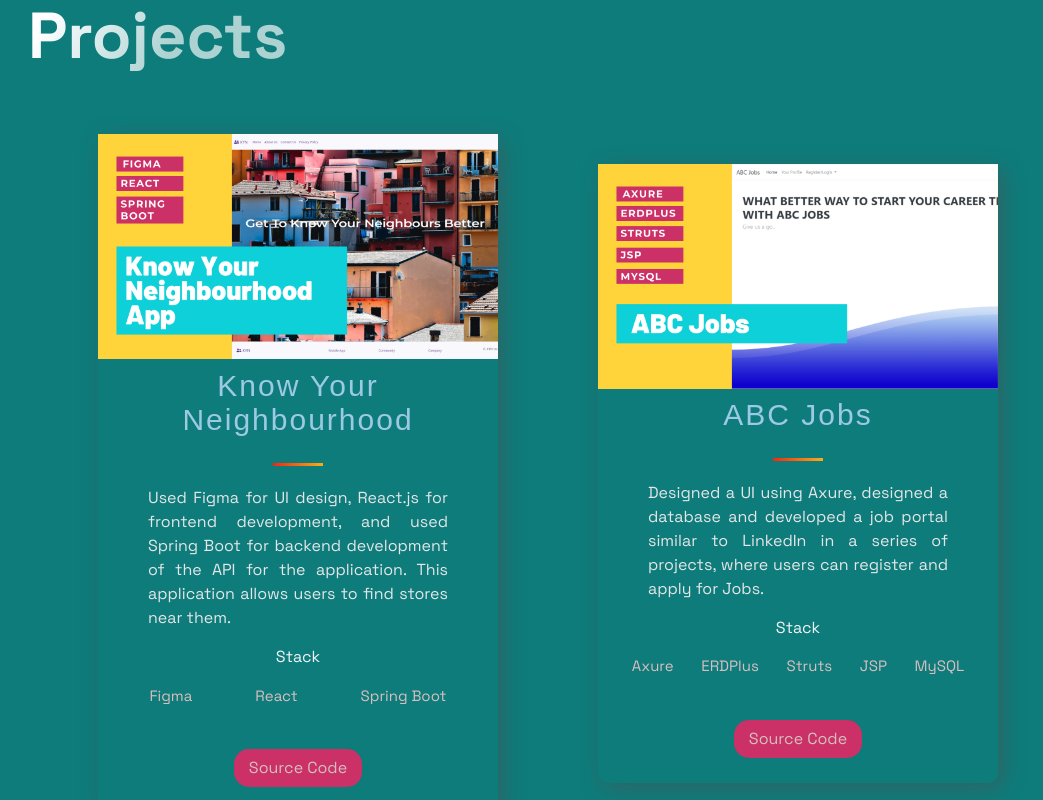
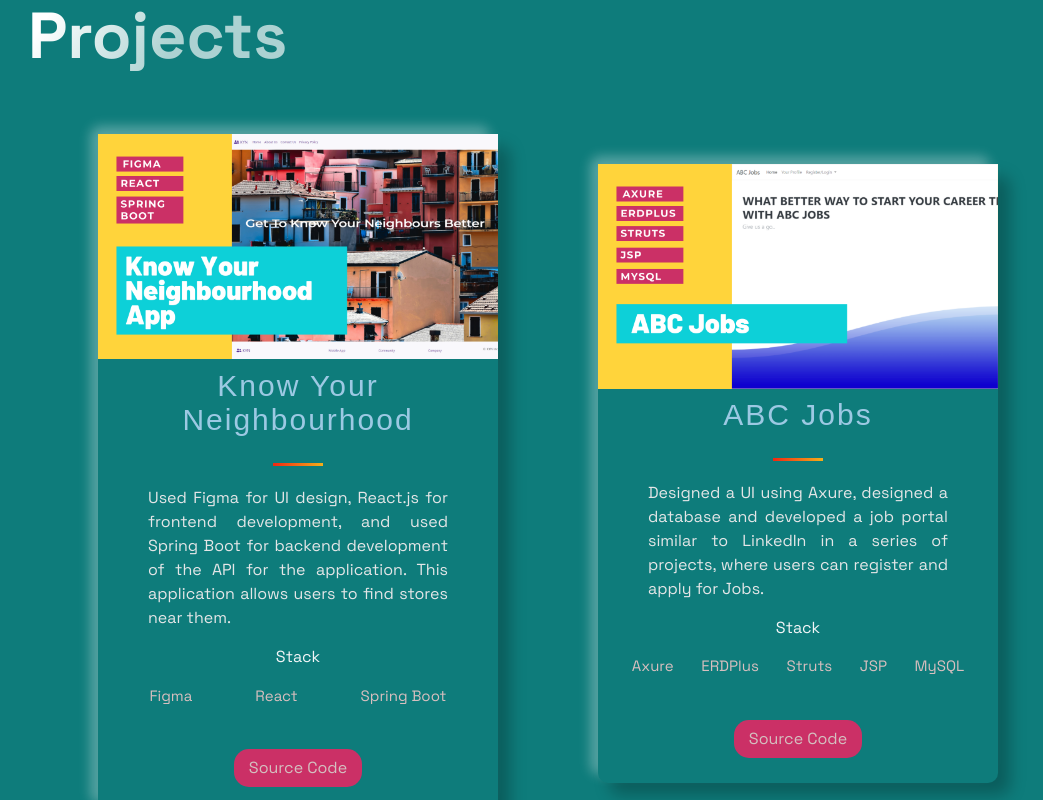
Before and after one commit to rohittendulkar/rohit-portfolio, a Next.js app: page / in a window 1280 px wide. Shown: the part 700-1500 px from the top of the page, without its empty margins (92-1135 px from the left). Built offline with nearby package versions, Linux system fonts and the light colour scheme; a web font is replaced by a local one.

Commit message:
added better box shadows for UI

```diff
--- a/src/components/Projects/ProjectsStyles.js
+++ b/src/components/Projects/ProjectsStyles.js
@@ -23,7 +23,8 @@ export const GridContainer = styled.section`
 `;
 export const BlogCard = styled.div`
 	border-radius: 10px;
-	box-shadow: 5px 5px 20px rgba(80, 78, 78, 0.5);
+	box-shadow: 12px 12px 16px 0 rgba(0, 0, 0, 0.25),
+		-8px -8px 12px 0 rgba(255, 255, 255, 0.3);
 	text-align: center;
 	width: 400px;
 	@media ${(props) => props.theme.breakpoints.sm} {
```
